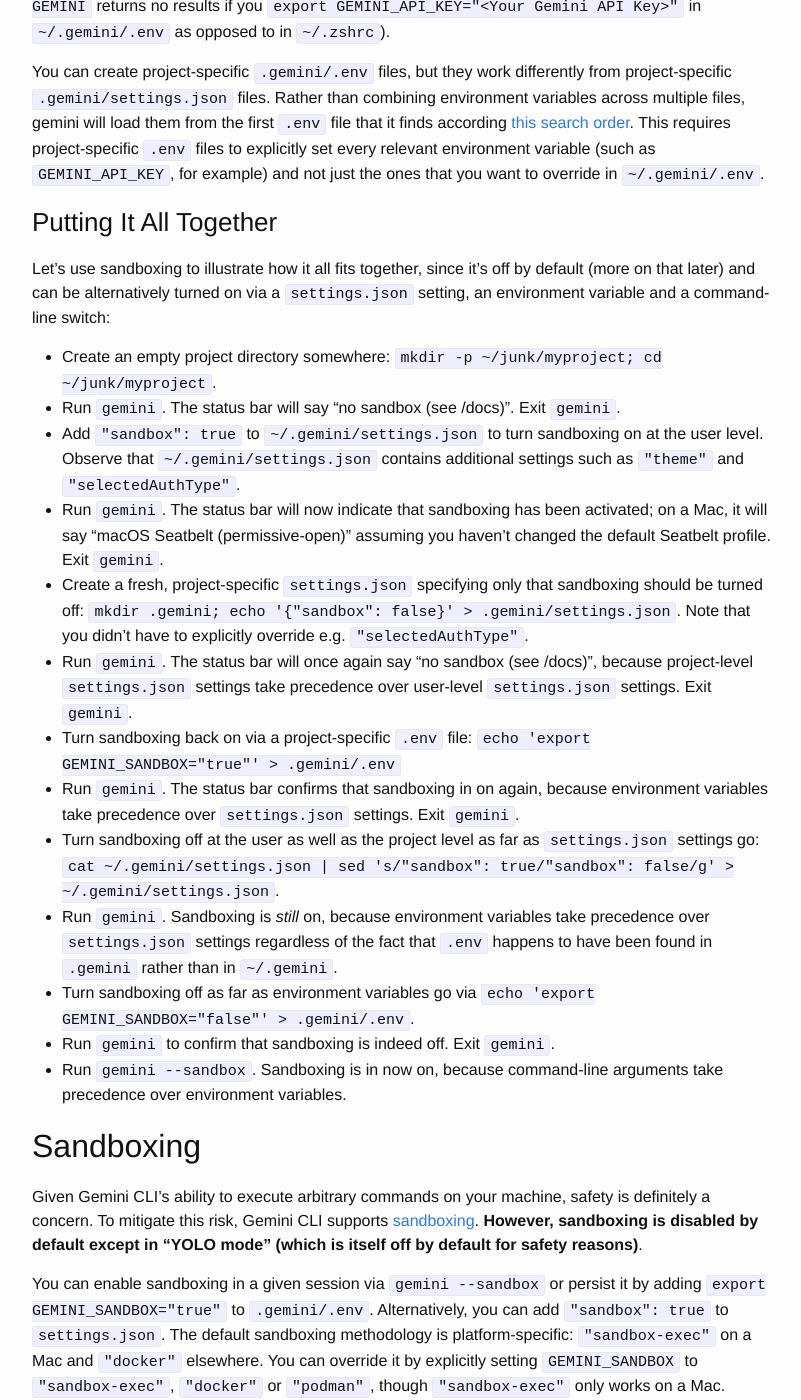
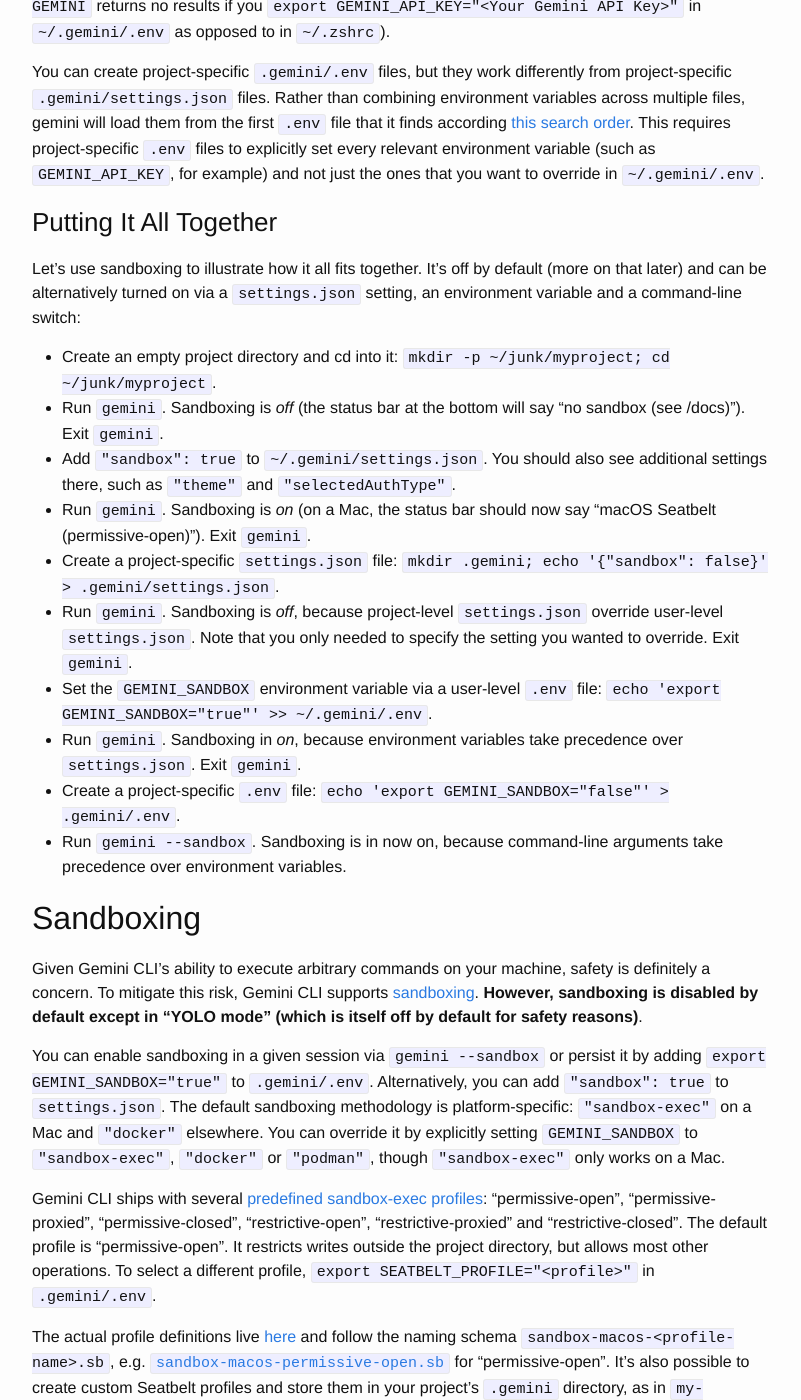
Before and after one commit to vglazer/vglazer.github.io, a Jekyll site: the page built from _posts/2025-07-22-gemini-cli-notes.md, in a window 1280 px wide and 1400 px high, scrolled down 2126 px. Shown: the whole window, without its empty margins (238-1039 px from the left). Built offline with Jekyll 4.4.1, drawn with Linux system fonts in a browser that asks for light colours; nearby versions of some CDN libraries.

Commit message:
More edits

```diff
--- a/_posts/2025-07-22-gemini-cli-notes.md
+++ b/_posts/2025-07-22-gemini-cli-notes.md
@@ -50,19 +50,16 @@ While environment variables can be set directly in `~/.zshrc` or `~/.bashrc`, th
 You can create project-specific `.gemini/.env` files, but they work differently from project-specific `.gemini/settings.json` files. Rather than combining environment variables across multiple files, gemini will load them from the first `.env` file that it finds according [this search order](https://github.com/google-gemini/gemini-cli/blob/main/docs/cli/authentication.md#persisting-environment-variables-with-env-files). This requires project-specific `.env` files to explicitly set every relevant environment variable (such as `GEMINI_API_KEY`, for example) and not just the ones that you want to override in `~/.gemini/.env`.
 
 ### Putting It All Together
-Let's use sandboxing to illustrate how it all fits together, since it's off by default (more on that later) and can be alternatively turned on via a `settings.json` setting, an environment variable and a command-line switch:
-- Create an empty project directory somewhere: `mkdir -p ~/junk/myproject; cd ~/junk/myproject`.
-- Run `gemini`. The status bar will say "no sandbox (see /docs)". Exit `gemini`.
-- Add `"sandbox": true` to `~/.gemini/settings.json` to turn sandboxing on at the user level. Observe that `~/.gemini/settings.json` contains additional settings such as `"theme"` and `"selectedAuthType"`.
-- Run `gemini`. The status bar will now indicate that sandboxing has been activated; on a Mac, it will say "macOS Seatbelt (permissive-open)" assuming you haven't changed the default Seatbelt profile. Exit `gemini`.
-- Create a fresh, project-specific `settings.json` specifying only that sandboxing should be turned off: `mkdir .gemini; echo '{"sandbox": false}' > .gemini/settings.json`. Note that you didn't have to explicitly override e.g. `"selectedAuthType"`.
-- Run `gemini`. The status bar will once again say "no sandbox (see /docs)", because project-level `settings.json` settings take precedence over user-level `settings.json` settings. Exit `gemini`.
-- Turn sandboxing back on via a project-specific `.env` file: `echo 'export GEMINI_SANDBOX="true"' > .gemini/.env`
-- Run `gemini`. The status bar confirms that sandboxing in on again, because environment variables take precedence over `settings.json` settings. Exit `gemini`.
-- Turn sandboxing off at the user as well as the project level as far as `settings.json` settings go: `cat ~/.gemini/settings.json | sed 's/"sandbox": true/"sandbox": false/g' > ~/.gemini/settings.json`.
-- Run `gemini`. Sandboxing is _still_ on, because environment variables take precedence over `settings.json` settings regardless of the fact that `.env` happens to have been found in `.gemini` rather than in `~/.gemini`.
-- Turn sandboxing off as far as environment variables go via `echo 'export GEMINI_SANDBOX="false"' > .gemini/.env`.
-- Run `gemini` to confirm that sandboxing is indeed off. Exit `gemini`.
+Let's use sandboxing to illustrate how it all fits together. It's off by default (more on that later) and can be alternatively turned on via a `settings.json` setting, an environment variable and a command-line switch:
+- Create an empty project directory and cd into it: `mkdir -p ~/junk/myproject; cd ~/junk/myproject`.
+- Run `gemini`. Sandboxing is _off_ (the status bar at the bottom will say "no sandbox (see /docs)"). Exit `gemini`.
+- Add `"sandbox": true` to `~/.gemini/settings.json`. You should also see additional settings there, such as `"theme"` and `"selectedAuthType"`.
+- Run `gemini`. Sandboxing is _on_ (on a Mac, the status bar should now say "macOS Seatbelt (permissive-open)"). Exit `gemini`.
+- Create a project-specific `settings.json` file: `mkdir .gemini; echo '{"sandbox": false}' > .gemini/settings.json`.
+- Run `gemini`. Sandboxing is _off_, because project-level `settings.json` override user-level `settings.json`. Note that you only needed to specify the setting you wanted to override. Exit `gemini`.
+- Set the `GEMINI_SANDBOX` environment variable via a user-level `.env` file: `echo 'export GEMINI_SANDBOX="true"' >> ~/.gemini/.env`.
+- Run `gemini`. Sandboxing in _on_, because environment variables take precedence over `settings.json`. Exit `gemini`.
+- Create a project-specific `.env` file: `echo 'export GEMINI_SANDBOX="false"' > .gemini/.env`.
 - Run `gemini --sandbox`. Sandboxing is in now on, because command-line arguments take precedence over environment variables.
 
 ## Sandboxing
```
